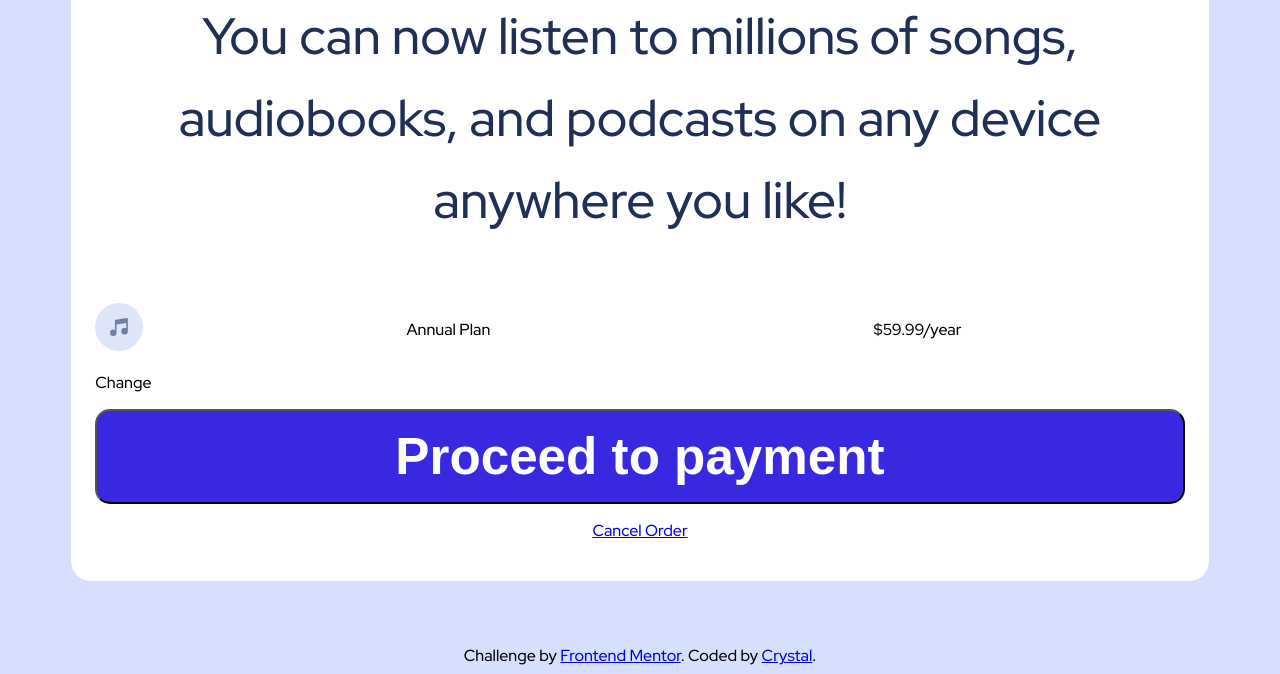
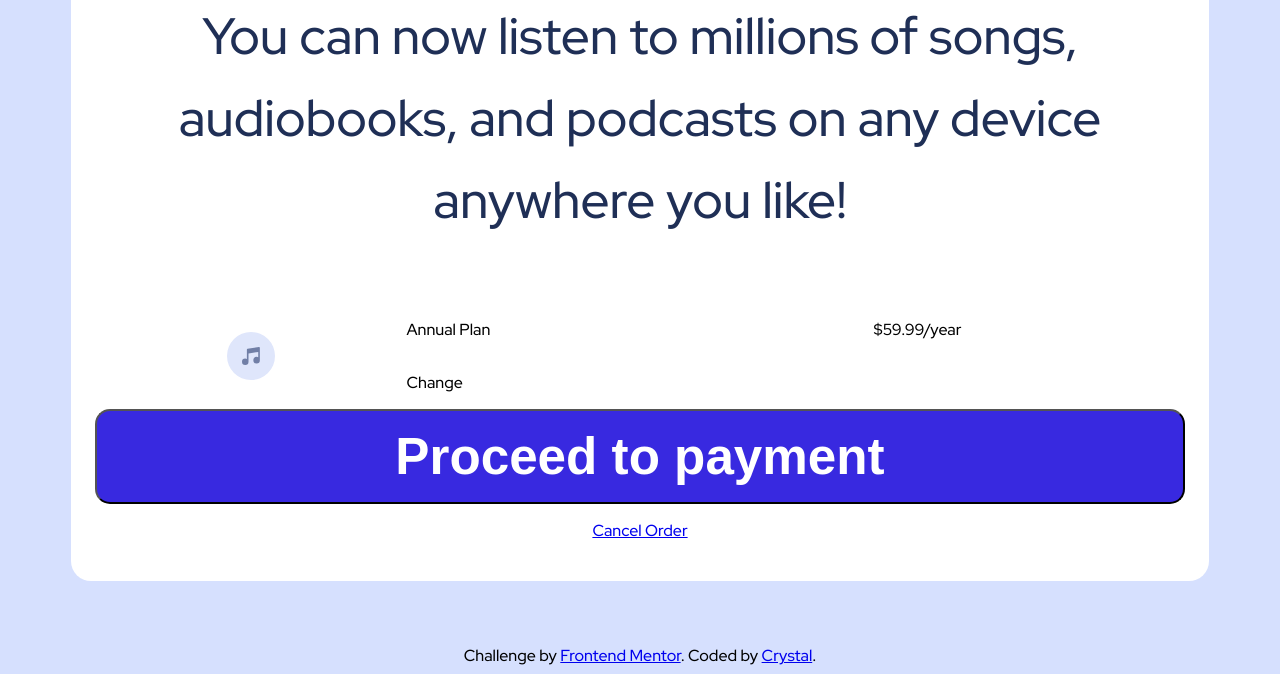
Before and after one commit to crwainstock/fe-mentor-order-summary, a plain HTML site: page index.html in a window 1280 px wide. Shown: the part 777-1451 px from the top of the page. Drawn offline with Linux system fonts and the light colour scheme.

Commit message:
update grid-item-1, place-self: center

```diff
--- a/styles.css
+++ b/styles.css
@@ -51,6 +51,13 @@ body {
 .plan-container {
   display: grid;
   grid-template-columns: 2fr 3fr 2fr;
+  grid-template-rows: 2fr 2fr;
+}
+
+.grid-item-1 {
+  grid-column: 1 / 2;
+  grid-row: 1 / 3;
+  place-self: center;
 }
 
 .call-to-action {
```
